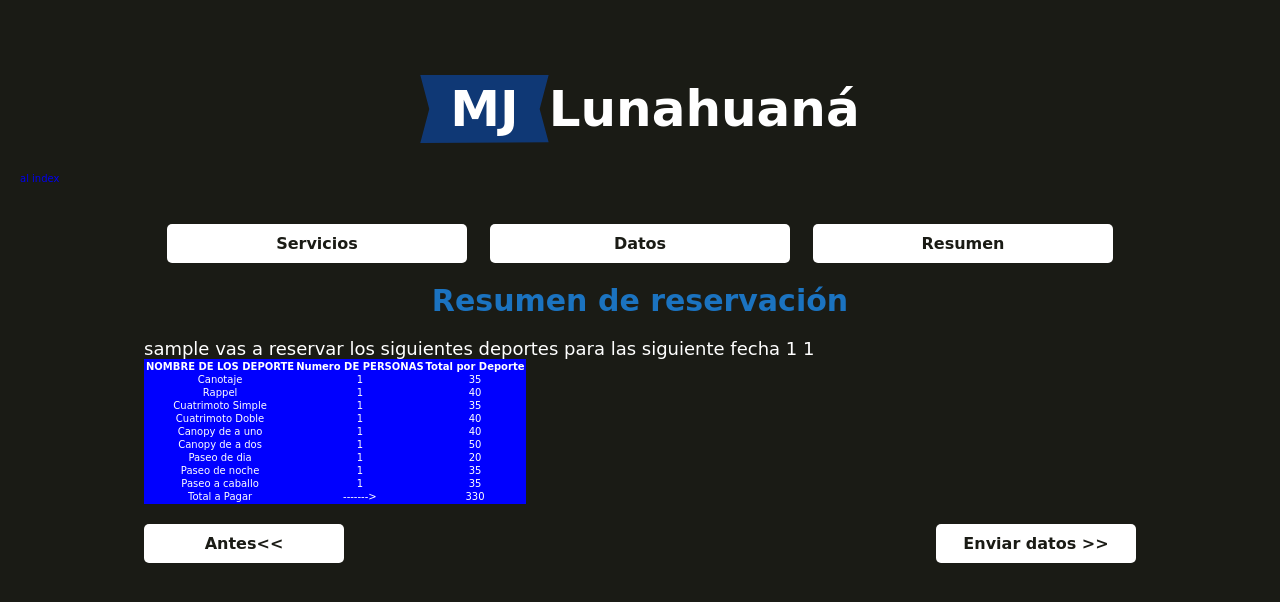
After one commit to Padinjavier/page-of-a-shop, a PHP site: page /reservaciones/resumen.php in a window 1280 px wide. The commit adds this page. Shown: the top 602 px of the page. Run offline with PHP 8.4, Linux system fonts and the light colour scheme; a user stored in the database is signed in; some web fonts are replaced.

Commit message:
reservaciones listo php

```diff
--- a/assets/CSS/pagos.css
+++ b/assets/CSS/pagos.css
@@ -1,5 +1,6 @@
 @import url('https://fonts.googleapis.com/css2?family=Quicksand:wght@500&display=swap');
 @import url('https://fonts.googleapis.com/css2?family=Arima&display=swap');
+
 :root {
 
     --yellow: #feda00;
@@ -7,6 +8,7 @@
     --white: #fff;
     --font-p: 'Arima', cursive;
 }
+
 * {
     font-family: var(--font-p);
     padding: 0;
@@ -17,48 +19,55 @@
     list-style: none;
     border: none;
 }
+
 html {
     font-size: 62.5%;
     overflow-x: hidden;
     scroll-behavior: smooth;
     box-sizing: border-box;
 }
+
 *,
 *::before,
 *::after {
     box-sizing: inherit;
 }
+
 body {
-    background-color:#1a1b15;
+    background-color: #1a1b15;
     height: 100vh;
 }
+
 /* cabecera */
 img {
     max-width: 100%;
 }
 
-.heading{
+.heading {
     text-align: center;
     margin-top: 2.5rem;
     margin-bottom: 1rem;
     font-size: 2rem;
     color: var(--white);
 }
-.heading span{
-    background:rgba(0, 98, 255, 0.413);
+
+.heading span {
+    background: rgba(0, 98, 255, 0.413);
     color: var(--white);
     display: inline-block;
     padding: .5rem 3rem;
     clip-path: polygon(100% 0, 93% 50%, 100% 99%, 0% 100%, 7% 50%, 0% 0%);
 }
-.tabs{
+
+.tabs {
     /* border: 2px solid green; */
     display: flex;
     align-items: center;
     justify-content: space-evenly;
     margin-top: 2rem;
 }
-.button{
+
+.button {
     text-align: center;
     padding: .5rem 3rem;
     width: 10rem;
@@ -68,55 +77,65 @@ img {
     color: #1a1b15;
     border-radius: .5rem;
 }
-.button:hover{
-    background:var(--yellow);
+
+.button:hover {
+    background: var(--yellow);
 }
+
 @media (min-width: 780px) {
-    main{
+    main {
         padding: 3rem 2rem;
     }
-    .heading{
+
+    .heading {
         font-size: 5rem;
         padding: 2rem 0;
     }
-    .button{
+
+    .button {
         width: 20rem;
     }
 }
+
 @media (min-width: 1024px) {
-    .button{
+    .button {
         font-size: 1.6rem;
         padding: 1rem 0rem;
         width: 30rem;
     }
 }
+
 /* servicios */
-.servicios{
+.servicios {
     padding: 2rem 0;
 }
-h2{
+
+h2 {
     padding: 2rem 0;
     text-align: center;
     color: var(--blue);
     font-size: 3rem;
     font-weight: bold;
 }
-.formulario{
+
+.formulario {
     padding: 2rem;
 }
-.servicio-grid{
+
+.servicio-grid {
     display: grid;
     grid-template-columns: repeat(1, 1fr);
     column-gap: 2.5rem;
     row-gap: 2.5rem;
 }
-.deporte{
+
+.deporte {
     border-radius: .5rem;
     background-color: rgba(0, 98, 255, 0.413);
     cursor: pointer;
 }
 
-.deporte-texto{
+.deporte-texto {
     /* border: 1px solid red; */
     display: flex;
     justify-content: space-between;
@@ -124,63 +143,78 @@ h2{
     font-size: 1rem;
     padding: 0 3rem;
 }
-.deporte-texto h3{
+
+.deporte-texto h3 {
     text-align: center;
     color: var(--white);
     padding: 1rem 0;
 }
-.deporte-texto span{
+
+.deporte-texto span {
     background: var(--yellow);
     padding: 2rem;
     font-weight: bold;
 }
-.deporte img{
+
+.deporte img {
     min-width: 100%;
     height: 20rem;
-    background-repeat: no-repeat; /*imagen no se repita*/
-    background-size: cover; /*rellene todo el contenedor, imagen se est*/
+    background-repeat: no-repeat;
+    /*imagen no se repita*/
+    background-size: cover;
+    /*rellene todo el contenedor, imagen se est*/
 }
-.container{
+
+.container {
     padding: 1rem 0;
     display: flex;
     justify-content: space-evenly;
     text-align: center;
 }
-.deporte .container label{
+
+.deporte .container label {
     color: var(--white);
     font-size: 1.3rem;
 }
-.deporte .container input{
+
+.deporte .container input {
     text-align: center;
     width: 7rem;
 }
-@media (min-width:480px ) {
-    .deporte-texto h3{
+
+@media (min-width:480px) {
+    .deporte-texto h3 {
         padding: 0rem;
         font-size: 1rem;
     }
-    .deporte:hover{
+
+    .deporte:hover {
         transform: scale(1.1);
     }
-    .servicio-grid{
+
+    .servicio-grid {
         grid-template-columns: repeat(2, 1fr);
     }
 }
+
 @media (min-width: 750px) {
-    .servicio-grid{
+    .servicio-grid {
         grid-template-columns: repeat(3, 1fr);
     }
 }
+
 @media (min-width: 1024px) {
-    .formulario{
+    .formulario {
         padding: 2rem 10%;
     }
 }
+
 /* datos */
-.datos .formulario{
+.datos .formulario {
     padding: 0 2rem;
 }
-.datos-form{
+
+.datos-form {
     padding: 3rem;
     display: grid;
     column-gap: 1rem;
@@ -188,51 +222,65 @@ h2{
     border-radius: .5rem;
     background-color: rgba(0, 98, 255, 0.413);
 }
+
 .container-usuario {
     display: grid;
     column-gap: 1rem;
     row-gap: 1rem;
 }
-.container-usuario label{
+
+.container-usuario label {
     color: var(--white);
 }
-.container-usuario input{
+
+.container-usuario input {
     padding: 0 1rem;
 }
+
 @media (min-width: 480px) {
-    .datos .formulario{
+    .datos .formulario {
         padding: 2rem 10%;
     }
 }
+
 @media (min-width: 780px) {
-    .container-usuario label{
+    .container-usuario label {
         font-size: 1.5rem;
     }
-    .container-usuario input{
+
+    .container-usuario input {
         padding: 1rem;
     }
 }
+
 @media (min-width: 1024px) {
-    .datos .formulario{
+    .datos .formulario {
         padding: 2rem 20%;
     }
 }
+
 /* resumen */
-
+.resumen p {
+    color: var(--white);
+    font-size: 1.8rem;
+}
 
 /* cambio\ botones de abajo */
-.cambio{
+.cambio {
     display: flex;
     justify-content: flex-end;
     text-align: center;
-    padding: 2rem 0 ;
+    padding: 2rem 0;
 }
-.cambio .button{
+
+.cambio .button {
     width: 20rem;
 }
-.cambio--flex{
+
+.cambio--flex {
     justify-content: space-between;
 }
-.cambio--left{
+
+.cambio--left {
     justify-content: flex-start;
 }
--- a/index.php
+++ b/index.php
@@ -43,6 +43,8 @@ if (isset($_SESSION['user_id'])) {
   if (count($results) > 0) {
     $user = $results;
   }
+  $_SESSION['nombre']=$user['nombre'];
+  $_SESSION['apellido']=$user['apellido'];
 }
 
 
@@ -168,7 +170,7 @@ if (isset($_POST['Enviartestimonio'])) {
       </div>
       <!--.box-->
       <?php if (!empty($user)) :  ?>
-        <a href="#" class="btn">Ver más</a>
+        <a href="./reservaciones/servicios.php" target="_blank" class="btn">Ver más</a>
       <?php else : ?>
         <p class="pedirlogin">Inicia sesión para ver más</p>
       <?php endif ?>
--- a/php/database.php
+++ b/php/database.php
@@ -4,7 +4,7 @@ session_start();
 
 $server = "localhost";
 $username = "root";
-$password = "0173621360"; /*coloca tu credencial*/
+$password = "javier20"; /*coloca tu credencial*/
 $dbname = "agencia";
 
 try {
--- a/pagos/cabecera.php
+++ b/reservaciones/cabecera.php
@@ -1,3 +1,10 @@
+<?php
+
+require "../php/database.php";
+
+
+?>
+
 <!DOCTYPE html>
 <html lang="en">
 <head>
@@ -6,22 +13,12 @@
     <meta name="viewport" content="width=device-width, initial-scale=1.0">
     <link rel="stylesheet" href="https://cdnjs.cloudflare.com/ajax/libs/font-awesome/6.0.0/css/all.min.css" integrity="sha512-9usAa10IRO0HhonpyAIVpjrylPvoDwiPUiKdWk5t3PyolY1cOd4DSE0Ga+ri4AuTroPR5aQvXU9xC6qOPnzFeg==" crossorigin="anonymous" referrerpolicy="no-referrer" />
     <link rel="stylesheet" href="../assets/CSS/pagos.css">
-    <title>Pagos</title>
+    <title>Reservaciones</title>
 </head>
 <body>
     <main>
-    <!-- <section class="left">
-        <img src="./img/canotaje.webp" alt="canotaje">
-    </section> -->
     <section class="rigth">
         <header class="header">
             <h1 class="heading"> <span>MJ</span>Lunahuaná</h1>
+            <a href="../index.php">al index</a>
         </header>
-
-        <form action="" method="POST">
-        <nav class="tabs">
-            <a class="button" href="./servicios.php">Servicios</a>
-            <input type="submit" class="button" value="Datos" name="datos"/>
-            <a class="button" href="./resumen.php">Resumen</a>
-        </nav>
-        </form>
--- /dev/null
+++ b/reservaciones/pie.php
@@ -0,0 +1,5 @@
+
+    </section>
+    </main>
+</body>
+</html>
--- /dev/null
+++ b/reservaciones/resumen.php
@@ -0,0 +1,143 @@
+<?php
+
+
+require "../php/database.php";
+
+
+include("./cabecera.php");
+session_start();
+$usuario = $_SESSION['usuarioDato'];
+$fecha = $_SESSION['fechaDato'];
+$hora = $_SESSION['horaDato'];
+
+// $_SESSION['cantCanotaje'];
+// $_SESSION['cantRappel'];
+// $_SESSION['cantCSimple'];
+// $_SESSION['cantCDoble'];
+// $_SESSION['cantCanopyUno'];
+// $_SESSION['cantCanopyDos'];
+// $_SESSION['cantPaseoD'];
+// $_SESSION['cantPaseoN'];
+// $_SESSION['cantCaballo'];
+
+
+
+
+
+$preciototal= (($_SESSION['cantCanotaje']*35)+($_SESSION['cantRappel']*40)+($_SESSION['cantCSimple']*35)+
+        ($_SESSION['cantCDoble']*40)+($_SESSION['cantCanopyUno']*40)+($_SESSION['cantCanopyDos']*50)+
+        ($_SESSION['cantPaseoD']*20)+($_SESSION['cantPaseoN']*35)+($_SESSION['cantCaballo']*35));
+
+if(isset($_POST['enviar'])){
+
+    $nombre= $_SESSION['nombre'];
+    $apellido= $_SESSION['apellido'];
+
+    $cantCanotaje= $_SESSION['cantCanotaje'];
+    $cantRappel = $_SESSION['cantRappel'];
+    $cantCSimple = $_SESSION['cantCSimple'];
+    $cantCDoble = $_SESSION['cantCDoble'];
+    $cantCanopyUno = $_SESSION['cantCanopyUno'];
+    $cantCanopyDos = $_SESSION['cantCanopyDos'];
+    $cantPaseoD = $_SESSION['cantPaseoD'];
+    $cantPaseoN = $_SESSION['cantPaseoN'];
+    $cantCaballo = $_SESSION['cantCaballo'];
+
+    echo('aaa');
+
+    $envio = "INSERT INTO reservaciones (nombres, apellidos, fecha, hora,cantCanotaje,cantRappel,cantCuatrimotoSimple,
+                cantCuatrimotoDoble,cantCanopyUno,cantCanopyDos,cantPaseoTurisDia, cantPaseoTurisNoche, cantPaseoCaballo,precioTotal)
+                VALUES ('$nombre','$apellido','$fecha','$hora','$cantCanotaje','$cantRappel','$cantCSimple','$cantCDoble','$cantCanopyUno',
+                '$cantCanopyDos','$cantPaseoD','$cantPaseoN','$cantCaballo','$preciototal')";
+    $stmt = $conn->prepare($envio);
+    if ($stmt->execute()) {
+        header("Location:../index.php");
+    }
+
+
+
+}
+
+
+
+
+$x=('resumen.php');
+
+
+include("./botones.php");
+?>
+
+<section class="resumen">
+    <h2>Resumen de reservación</h2>
+    <p><?= $usuario?> vas a reservar los siguientes deportes para las siguiente fecha <?= $fecha;?> <?= $hora;?></p>
+    <table style="color: white; background: blue; text-align: center;">
+        <thead>
+            <tr>
+                <th>NOMBRE DE LOS DEPORTE</th>
+                <th>Numero DE PERSONAS</th>
+                <th>Total por Deporte</th>
+            </tr>
+        </thead>
+        <tbody>
+            <tr>
+                <td>Canotaje</td>
+                <td><?= $_SESSION['cantCanotaje']*1; ?></td>
+                <td><?= $_SESSION['cantCanotaje']*35; ?></td>
+            </tr>
+            <tr>
+                <td>Rappel</td>
+                <td><?= $_SESSION['cantRappel']; ?></td>
+                <td><?= $_SESSION['cantRappel']*40; ?></td>
+
+            </tr>
+            <tr>
+                <td>Cuatrimoto Simple</td>
+                <td><?= $_SESSION['cantCSimple']*1; ?></td>
+                <td><?= $_SESSION['cantCSimple']*35; ?></td>
+
+            </tr>
+            <tr>
+                <td>Cuatrimoto Doble</td>
+                <td><?= $_SESSION['cantCDoble']*1; ?></td>
+                <td><?= $_SESSION['cantCDoble']*40; ?></td>
+            </tr>
+            <tr>
+                <td>Canopy de a uno</td>
+                <td><?= $_SESSION['cantCanopyUno']*1; ?></td>
+                <td><?= $_SESSION['cantCanopyUno']*40; ?></td>
+            </tr>
+            <tr>
+                <td>Canopy de a dos</td>
+                <td><?= $_SESSION['cantCanopyDos']*1; ?></td>
+                <td><?= $_SESSION['cantCanopyDos']*50; ?></td>
+            </tr>
+            <tr>
+                <td>Paseo de dia</td>
+                <td><?= $_SESSION['cantPaseoD']*1; ?></td>
+                <td><?= $_SESSION['cantPaseoD']*20; ?></td>
+            </tr>
+            <tr>
+                <td>Paseo de noche</td>
+                <td><?= $_SESSION['cantPaseoN']*1; ?></td>
+                <td><?= $_SESSION['cantPaseoN']*35; ?></td>
+            </tr>
+            <tr>
+                <td>Paseo a caballo</td>
+                <td><?= $_SESSION['cantCaballo']*1; ?></td>
+                <td><?= $_SESSION['cantCaballo']*35; ?></td>
+            </tr>
+            <tr>
+                <td>Total a Pagar</td>
+                <td>-------></td>
+                <td><?= $preciototal; ?></td>
+            </tr>
+        </tbody>
+    </table>
+    <div class=" cambio--flex cambio">
+            <a class="button" href="./datos.php"> Antes&lt;&lt; </a>
+            <input type="submit" class="button" name="enviar" value="Enviar datos >>">
+        </div>
+</section>
+</form>
+
+<?php include("./pie.php"); ?>
```
Also changed, not shown: pagos/pie.php (deleted, +0 -7 lines), pagos/resumen.php (deleted, +0 -36 lines), reservaciones/datos.php (renamed from pagos/datos.php, +7 -5 lines), reservaciones/servicios.php (renamed from pagos/servicios.php, +7 -17 lines), reservaciones/botones.php (renamed from pagos/botones.php), reservaciones/prueba.php (renamed from pagos/prueba.php).
